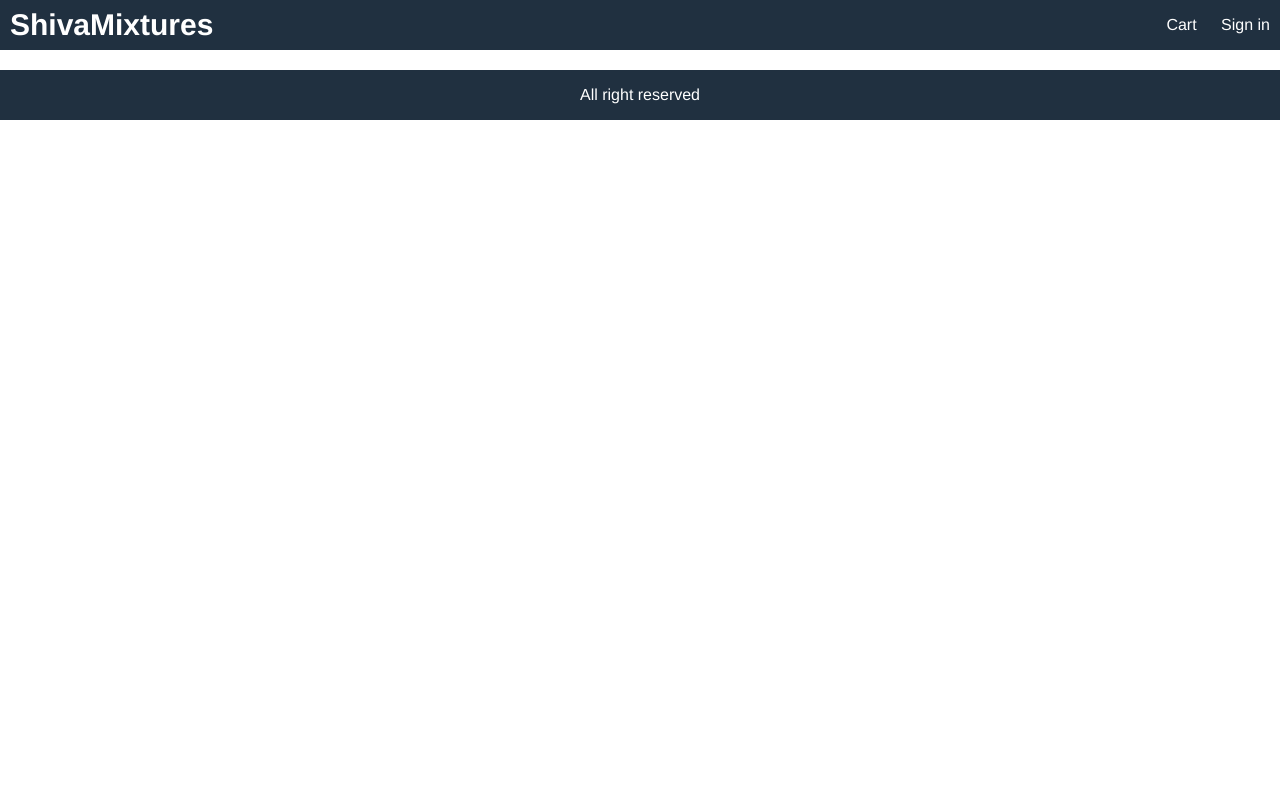
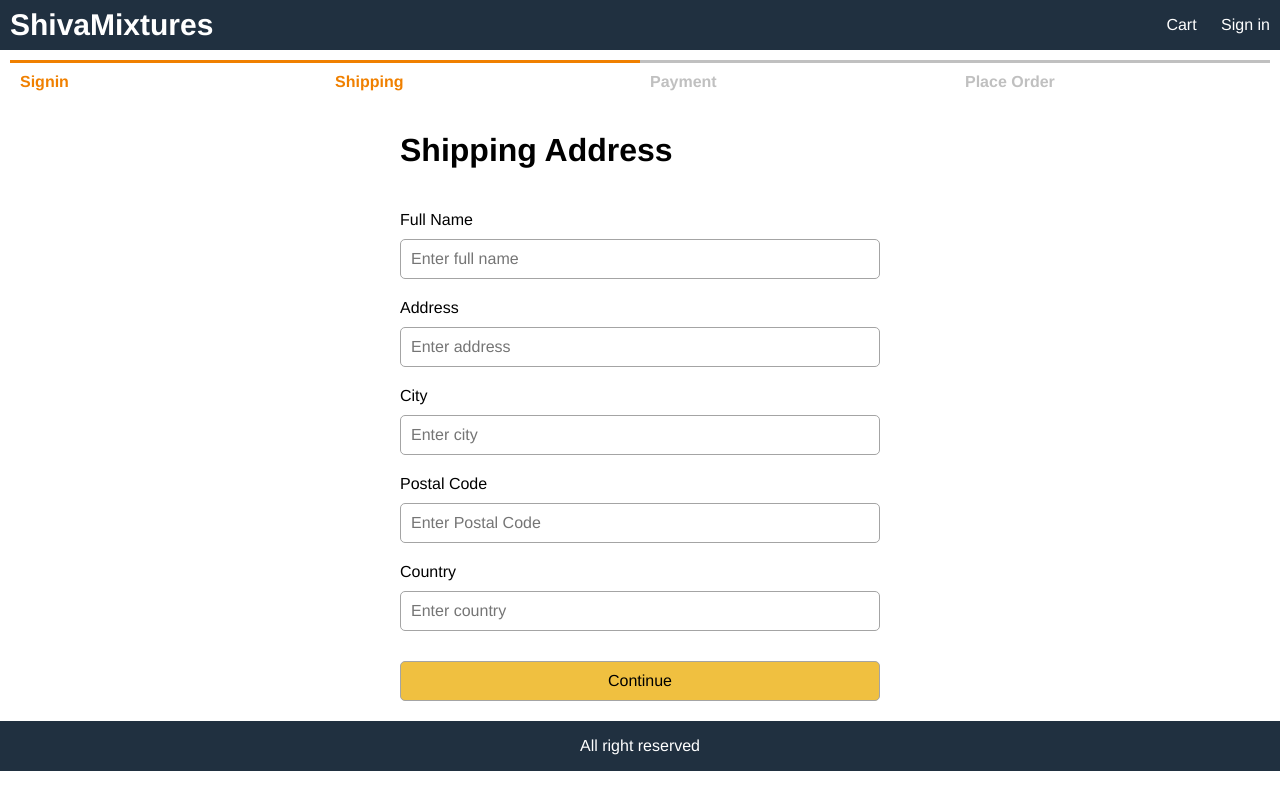
Before and after one commit to kumar-vipin/shivamixtures, a React app in the folder frontend/: page /shipping in a window 1280 px wide. Built offline with nearby package versions, Linux system fonts and the light colour scheme.

Commit message:
Create Shipping Screen

```diff
--- a/frontend/src/App.js
+++ b/frontend/src/App.js
@@ -8,6 +8,7 @@ import { signout } from "./components/SignIn/Signin.actions";
 import { SignUp } from "./components/SignUp/SignUp";
 import { ProductCart } from "./components/ProductCart/ProductCart";
 import "./App.scss";
+import { ShippingAddress } from "./components/ShippingAddress/ShippingAddress";
 
 export default () => {
   const { cartItems } = useSelector((state) => state.cart);
@@ -60,6 +61,7 @@ export default () => {
           <Route path="/products/:id" element={<ProductScreen />} />
           <Route path="/signin" element={<SignIn />} />
           <Route path="/register" element={<SignUp />} />
+          <Route path="/shipping" element={<ShippingAddress />} />
           <Route path="/" element={<HomeScreen />} />
         </Routes>
       </main>
--- a/frontend/src/App.scss
+++ b/frontend/src/App.scss
@@ -165,7 +165,7 @@ img {
 
 /**Form*/
 .form {
-  max-width: 30rem;
+  max-width: 50rem;
   margin: 0 auto;
 }
 
--- /dev/null
+++ b/frontend/src/components/CheckoutSteps/CheckoutSteps.js
@@ -0,0 +1,15 @@
+import React from "react";
+import "./CheckoutSteps.scss";
+
+const CheckoutSteps = ({ step1, step2, step3, step4 }) => {
+  return (
+    <div className="row checkout-steps">
+      <div className={step1 ? "active" : ""}>Signin</div>
+      <div className={step2 ? "active" : ""}>Shipping</div>
+      <div className={step3 ? "active" : ""}>Payment</div>
+      <div className={step4 ? "active" : ""}>Place Order</div>
+    </div>
+  );
+};
+
+export { CheckoutSteps };
--- /dev/null
+++ b/frontend/src/components/CheckoutSteps/CheckoutSteps.scss
@@ -0,0 +1,12 @@
+.checkout-steps > div {
+  border-top: 0.3rem #c0c0c0 solid;
+  color: #c0c0c0;
+  flex: 1;
+  padding: 1rem;
+  font-weight: bold;
+
+  &.active {
+      border-top-color: #f08000;
+      color: #f08000
+  }
+}
--- a/frontend/src/components/ProductCart/ProductCart.actions.js
+++ b/frontend/src/components/ProductCart/ProductCart.actions.js
@@ -1,5 +1,5 @@
 import axios from "axios";
-import { CART_ADD_ITEM, REMOVE_CART_ITEM } from "./ProductCart.constants";
+import { CART_ADD_ITEM, REMOVE_CART_ITEM, SAVE_SHIPPING_ADDRESS } from "./ProductCart.constants";
 
 export const addToCart = (productId, qty) => async (dispatch, getState) => {
   const { data } = await axios.get(`/api/products/${productId}`);
@@ -24,3 +24,8 @@ export const removeFromCart = (productId) => (dispatch, getState) => {
   });
   localStorage.setItem("cartItems", JSON.stringify(getState().cart.cartItems));
 };
+
+export const saveShippingAddress = (data) => (dispatch) => {
+  dispatch({ type: SAVE_SHIPPING_ADDRESS, payload: data });
+  localStorage.setItem("shippingAddress", JSON.stringify(data));
+};
--- a/frontend/src/components/ProductCart/ProductCart.constants.js
+++ b/frontend/src/components/ProductCart/ProductCart.constants.js
@@ -1,2 +1,3 @@
 export const CART_ADD_ITEM = 'CART_ADD_ITEM';
 export const REMOVE_CART_ITEM = 'REMOVE_CART_ITEM';
+export const SAVE_SHIPPING_ADDRESS = 'SAVE_SHIPPING_ADDRESS';
--- a/frontend/src/components/ProductCart/ProductCart.reducer.js
+++ b/frontend/src/components/ProductCart/ProductCart.reducer.js
@@ -1,4 +1,4 @@
-import { CART_ADD_ITEM, REMOVE_CART_ITEM } from "./ProductCart.constants";
+import { CART_ADD_ITEM, REMOVE_CART_ITEM, SAVE_SHIPPING_ADDRESS } from "./ProductCart.constants";
 
 export const productCartReducer = (state = { cartItems: [] }, action) => {
   switch (action.type) {
@@ -24,6 +24,12 @@ export const productCartReducer = (state = { cartItems: [] }, action) => {
         ),
       };
 
+    case SAVE_SHIPPING_ADDRESS:
+      return {
+        ...state,
+        shippingAddress: action.payload,
+      };
+
     default:
       return state;
   }
--- /dev/null
+++ b/frontend/src/components/ShippingAddress/ShippingAddress.js
@@ -0,0 +1,31 @@
+import React, { useCallback } from "react";
+import { useDispatch, useSelector } from "react-redux";
+import { useNavigate } from "react-router-dom";
+import { CheckoutSteps } from "../CheckoutSteps/CheckoutSteps";
+import { saveShippingAddress } from "../ProductCart/ProductCart.actions";
+import { ShippingAddressForm } from "./ShippingAddressForm";
+
+const ShippingAddress = () => {
+  const dispatch = useDispatch();
+  const navigate = useNavigate();
+  const { userInfo } = useSelector((state) => state.userSignIn);
+  if (!userInfo) {
+    navigate("/signin");
+  }
+  const handleOnSubmit = useCallback(
+    (shippingAddress) => {
+      dispatch(saveShippingAddress(shippingAddress));
+      navigate("/payment");
+    },
+    [dispatch]
+  );
+
+  return (
+    <div className="shipping-address">
+      <CheckoutSteps step1 step2 />
+      <ShippingAddressForm onSubmit={handleOnSubmit} />
+    </div>
+  );
+};
+
+export { ShippingAddress };
--- /dev/null
+++ b/frontend/src/components/ShippingAddress/ShippingAddressForm.js
@@ -0,0 +1,90 @@
+import React, { useCallback, useState } from "react";
+import { useSelector } from "react-redux";
+
+const ShippingAddressForm = ({ onSubmit }) => {
+  const { shippingAddress } = useSelector((state) => state.cart);
+  const [fullName, setFullName] = useState(shippingAddress?.fullName ?? '');
+  const [address, setAddress] = useState(shippingAddress?.address ?? '');
+  const [city, setCity] = useState(shippingAddress?.city ?? '');
+  const [postalCode, setPostalCode] = useState(shippingAddress?.postalCode ?? '');
+  const [country, setCountry] = useState(shippingAddress?.country ?? '');
+
+  const onSubmitHandler = useCallback(
+    (e) => {
+      e.preventDefault();
+      onSubmit({ fullName, address, city, postalCode, country });
+    },
+    [onSubmit, fullName, address, city, postalCode, country]
+  );
+
+  return (
+    <form className="form" onSubmit={onSubmitHandler}>
+      <div>
+        <h1>Shipping Address</h1>
+      </div>
+      <div>
+        <label htmlFor="fullName">Full Name</label>
+        <input
+          type="text"
+          id="fullName"
+          placeholder="Enter full name"
+          value={fullName}
+          onChange={(e) => setFullName(e.target.value)}
+          required
+        />
+      </div>
+      <div>
+        <label htmlFor="address">Address</label>
+        <input
+          type="text"
+          id="address"
+          placeholder="Enter address"
+          value={address}
+          onChange={(e) => setAddress(e.target.value)}
+          required
+        />
+      </div>
+      <div>
+        <label htmlFor="city">City</label>
+        <input
+          type="text"
+          id="city"
+          placeholder="Enter city"
+          value={city}
+          onChange={(e) => setCity(e.target.value)}
+          required
+        />
+      </div>
+      <div>
+        <label htmlFor="postalCode">Postal Code</label>
+        <input
+          type="text"
+          id="postalCode"
+          placeholder="Enter Postal Code"
+          value={postalCode}
+          onChange={(e) => setPostalCode(e.target.value)}
+          required
+        />
+      </div>
+      <div>
+        <label htmlFor="country">Country</label>
+        <input
+          type="text"
+          id="country"
+          placeholder="Enter country"
+          value={country}
+          onChange={(e) => setCountry(e.target.value)}
+          required
+        />
+      </div>
+      <div>
+        <label />
+        <button className="primary" type="submit">
+          Continue
+        </button>
+      </div>
+    </form>
+  );
+};
+
+export { ShippingAddressForm };
--- a/frontend/src/store.js
+++ b/frontend/src/store.js
@@ -15,6 +15,9 @@ const initialState = {
     cartItems: localStorage.getItem("cartItems")
       ? JSON.parse(localStorage.getItem("cartItems"))
       : [],
+    shippingAddress: localStorage.getItem("shippingAddress")
+      ? JSON.parse(localStorage.getItem("shippingAddress"))
+      : null,
   },
   userSignIn: {
     userInfo: localStorage.getItem("user")
```
Also changed, not shown: frontend/src/components/ShippingAddress/ShippingAddress.scss (added).
